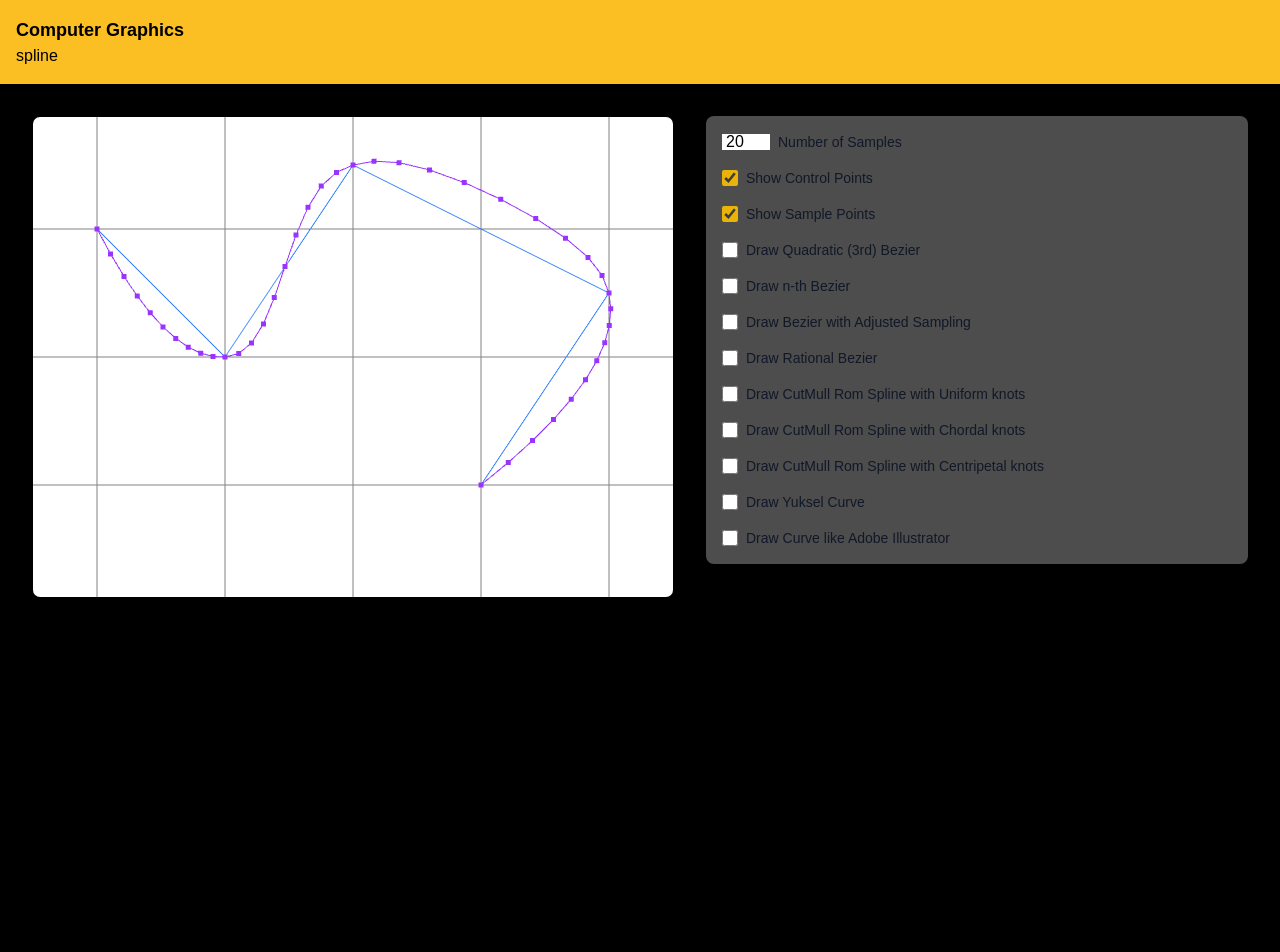
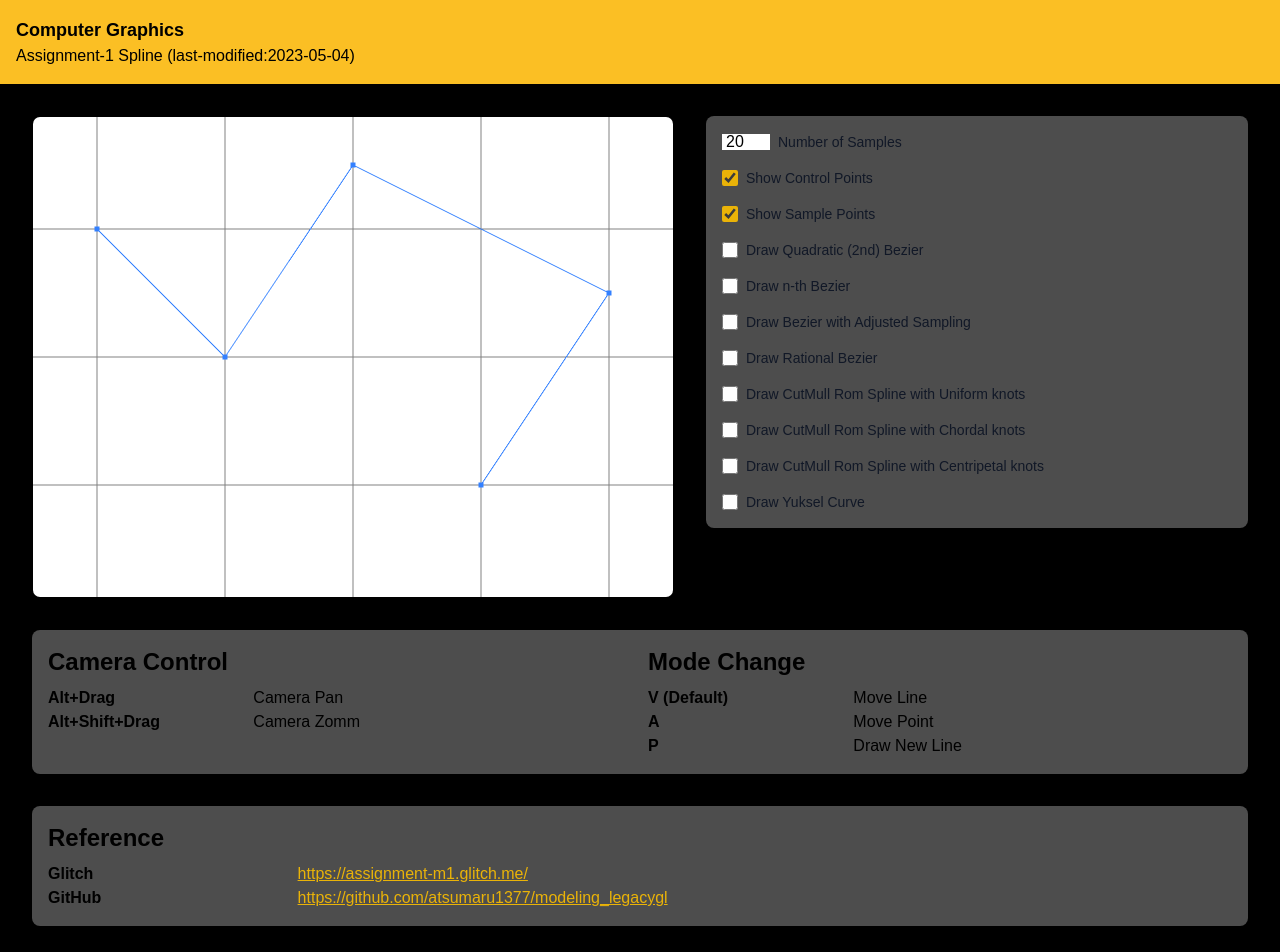
Before and after one commit to atsumaru1377/modeling_legacygl, a Next.js app: page /modeling1 in a window 1280 px wide. Shown: the top 952 px of the page. Before the commit the page ends 800 px from the top, so only its background shows below. Built offline with nearby package versions, Linux system fonts and the light colour scheme.

Commit message:
make Legends

```diff
--- a/components/SplineCanvas.jsx
+++ b/components/SplineCanvas.jsx
@@ -13,6 +13,7 @@ import glu from "@/lib/legacygl/glu";
 import { evalQuadraticBezier, evalGeneralBezier, rationalBezier, bezierAdjustSampling } from "@/lib/spline/bezier";
 import { cutmullRomSpline, bSpline } from "@/lib/spline/spline";
 import { yukselCurve } from "@/lib/spline/yuksel";
+import illustrator from "@/lib/spline/illustrator";
 import MyVec from "@/lib/spline/myVec";
 import MyMat from "@/lib/spline/myMat";
 
@@ -30,6 +31,11 @@ p3 = [-1, 0, 0];
 p4 = [-2, 1, 0];
 points = [p0, p1, p2, p3, p4];
 lines = [points];
+var new_line = [];
+var bezier_control_points = [[],[]];
+var refer_point = [];
+var refer_line = [];
+var mode = 2;
 
 const SplineApp = () => {
     applyCanvasExtensions();
@@ -43,11 +49,6 @@ const SplineApp = () => {
     var selected = null;
     var target = null;
     var num_steps;
-    var mode = 2;
-    var new_line = [];
-    var bezier_control_points = [[],[]];
-    var refer_point = [];
-    var refer_line = [];
     var refer_line_index = 0;
     var mouse_down = false;
 
@@ -170,6 +171,13 @@ const SplineApp = () => {
         return picked_line;
     };
 
+    const emphasis_point = (point) => {
+        legacygl.point()
+        legacygl.begin(gl.LINE_STRIP);
+            legacygl.vertex2(point);
+        legacygl.end();
+    }
+
     function draw() {
         gl.clear(gl.COLOR_BUFFER_BIT | gl.DEPTH_BUFFER_BIT);
         // projection & camera position
@@ -193,7 +201,12 @@ const SplineApp = () => {
         // pen tool
         if (mode == 3) {
             sample_draw([0,0,0], new_line);
-            sample_draw([0.8,0.4,1],yukselCurve(new_line,num_steps));
+            //sample_draw([0.8,0.4,1],yukselCurve(new_line,num_steps));
+        }
+
+        // delete
+        if (mode == 1) {
+            emphasis_point([1,0,0],selected);
         }
         // n-th degree bezier
         if (formValues.nth) {
@@ -210,6 +223,10 @@ const SplineApp = () => {
             samples[i] = [Math.sin(Math.PI/2*t),Math.cos(Math.PI/2*t)];
         }
         //sample_draw([1, 0.6, 0.2], samples);
+
+        if (formValues.illustrator) {
+            sample_draw([0,0,0], illustrator([[1,0],[0,1],[-1,0],[0,-1],[1,0]],[[[1,-0.552],[0.552,1],[-1,0.552],[-0.552,-1],[1,-0.552]],[[1,0.552],[-0.552,1],[-1,-0.552],[0.552,-1],[1,0.552]]],num_steps));
+        }
 
 
 
@@ -248,24 +265,16 @@ const SplineApp = () => {
             sample_draw([1, 0.2, 1], cutmullRomSpline(lines[0], "centripetal", num_steps));
         }
 
-        // b-spline
-        //if (formValues.bSpline")) {
-            //sample_draw([0.6, 0.2, 1], b([p0, p1, p2, p3, p4], 2, "openUniform", num_steps));
-        //}
-
-        // circular
-        //if (formValues.circular")) {
-            //sample_draw([0.6, 0.2, 1], Circular.circular([p2,p3,p4], num_steps));
-        //}
-
-        //sample_draw([0.6,0.2,1],yukselCurve(lines[0],num_steps));
-        //sample_draw([0,0,0],yuksel([p0,p1,p2,p3,p4,p0],num_steps));
+        // Yuksel Curve
+        if (formValues.yuksel) {
+            sample_draw([0.6,0.2,1], yukselCurve(lines[0], num_steps));
+        }
 
         // draw control points
         if (formValues.showControlPoints) {
             for (let i = 0; i < lines.length; i++) {
                 sample_draw([0.2, 0.5, 1], lines[i]);
-                sample_draw([0.6,0.2,1],yukselCurve(lines[i],num_steps));
+                //sample_draw([0.6,0.2,1],yukselCurve(lines[i],num_steps));
             }
         }
     }
@@ -419,10 +428,11 @@ const SplineApp = () => {
             case 3 :
                 if (evt.shiftKey) {
                     var new_control_point = make_point([],mouse_win);
-                    var last_curve_point = new_line[-1];
+                    var last_curve_point = new_line[new_line.length - 1];
                     bezier_control_points[0].push(MyVec.addmul(last_curve_point,2,new_control_point,-1));
                     bezier_control_points[1].push(new_control_point);
                 } else {
+                    var last_curve_point = new_line[new_line.length - 1];
                     bezier_control_points[0].push(last_curve_point);
                     bezier_control_points[1].push(last_curve_point);
                 }
@@ -460,10 +470,6 @@ const SplineApp = () => {
         }
     }, [canvasRef, formValues]);
 
-    const handleFormChange = () => {
-        draw();
-    }
-
     return (
         <canvas ref={canvasRef} id="canvas" className="m-4 rounded-lg" width="640" height="480" style={{border: '1px solid #000000'}}></canvas>
     );
--- a/components/SplineForm.jsx
+++ b/components/SplineForm.jsx
@@ -9,7 +9,7 @@ const formData = [{
         label : "Show Sample Points"
     },{
         id : "quadratic",
-        label : "Draw Quadratic (3rd) Bezier"
+        label : "Draw Quadratic (2nd) Bezier"
     },{
         id : "nth",
         label : "Draw n-th Bezier"
@@ -31,9 +31,6 @@ const formData = [{
     },{
         id : "yuksel",
         label : "Draw Yuksel Curve"
-    },{
-        id : "illustrator",
-        label : "Draw Curve like Adobe Illustrator"
     }
 ];
 
--- /dev/null
+++ b/components/SplineLengends.jsx
@@ -0,0 +1,44 @@
+import React from 'react';
+
+const cameraData = [
+    { label: 'Alt+Drag', detail: 'Camera Pan' },
+    { label: 'Alt+Shift+Drag', detail: 'Camera Zomm' },
+];
+const modeData = [
+    { label: 'V (Default)', detail: 'Move Line' },
+    { label: 'A', detail: 'Move Point' },
+    { label: 'P', detail: 'Draw New Line' },
+];
+
+const SplineLegends = () => {
+  return (
+    <div className="bg-white bg-opacity-30 backdrop-blur-md rounded-lg mx-8 mb-8 p-4 shadow-lg">
+        <div className="grid grid-cols-2 gap-x-4 gap-y-2">
+            <div>
+                <h2 className="text-2xl font-bold mb-2">Camera Control</h2>
+                <div className="flex flex-wrap">
+                    {cameraData.map((item, index) => (
+                        <div key={index} className="flex w-full">
+                            <div className="font-semibold w-1/3 mr-4">{item.label}</div>
+                            <div className="font-normal w-2/3">{item.detail}</div>
+                        </div>
+                    ))}
+                </div>
+            </div>
+            <div>
+                <h2 className="text-2xl font-bold mb-2">Mode Change</h2>
+                <div className="flex flex-wrap">
+                    {modeData.map((item, index) => (
+                        <div key={index} className="flex w-full">
+                            <div className="font-semibold w-1/3 mr-4">{item.label}</div>
+                            <div className="font-normal w-2/3">{item.detail}</div>
+                        </div>
+                    ))}
+                </div>
+            </div>
+        </div>
+    </div>
+  );
+};
+
+export default SplineLegends;
--- /dev/null
+++ b/components/SplineReference.jsx
@@ -0,0 +1,27 @@
+import Link from 'next/link';
+import React from 'react';
+
+const referenceData = [
+    { label: 'Glitch', detail: 'https://assignment-m1.glitch.me/' },
+    { label: 'GitHub', detail: 'https://github.com/atsumaru1377/modeling_legacygl' },
+];
+
+const SplineReference = () => {
+  return (
+    <div className="bg-white bg-opacity-30 backdrop-blur-md rounded-lg mx-8 mb-8 p-4 shadow-lg">
+        <div>
+            <h2 className="text-2xl font-bold mb-2">Reference</h2>
+            <div className="flex flex-wrap">
+                {referenceData.map((item, index) => (
+                    <div key={index} className="flex w-full">
+                        <div className="font-semibold w-1/5 mr-4">{item.label}</div>
+                        <a target="_blank" className="font-normal w-4/5 text-yellow-500 hover:text-yellow-700 underline" href={item.detail}>{item.detail}</a>
+                    </div>
+                ))}
+            </div>
+        </div>
+    </div>
+  );
+};
+
+export default SplineReference;
--- /dev/null
+++ b/lib/spline/illustrator.js
@@ -0,0 +1,23 @@
+import MyVec from "./myVec";
+import MyMat from "./myMat";
+import deepCopy from "../deepcopy";
+import { evalGeneralBezier } from "./bezier";
+
+const illustrator = (curve_points, control_points, num_samples) => {
+    const len = control_points[0].length;
+    var samples = [];
+    for (let i = 0; i < len - 1; i++) {
+        const p0 = curve_points[i];
+        const p1 = curve_points[i+1];
+        const b0 = control_points[1][i];
+        const b1 = control_points[0][i+1];
+        console.log(p0,p1,b0,b1);
+        for (let t_ = 0; t_ <= num_samples; t_++) {
+            const t = t_ / num_samples;
+            samples.push(evalGeneralBezier([p0,b0,b1,p1],t));
+        }
+    }
+    return samples;
+}
+
+export default illustrator;
--- a/pages/modeling1/index.jsx
+++ b/pages/modeling1/index.jsx
@@ -2,11 +2,13 @@ import Head from 'next/head'
 import Canvas from '../../components/SplineCanvas'
 import Header from '@/components/Header'
 import SplineForm from '@/components/SplineForm'
+import SplineLegends from '@/components/SplineLengends'
+import SplineReference from '@/components/SplineReference'
 
 export default function Home() {
   return (
     <>
-      <Header subtitle="spline"/>
+      <Header subtitle="Assignment-1 Spline (last-modified:2023-05-04)"/>
       <Head>
         <title>Bezier and Spline</title>
         <meta name="description" content="Assignment Modeling-1" />
@@ -17,6 +19,8 @@ export default function Home() {
         <Canvas/>
         <SplineForm/>
       </div>
+      <SplineLegends/>
+      <SplineReference/>
     </>
   )
 }
```
Also changed, not shown: components/Legends.jsx (deleted).
